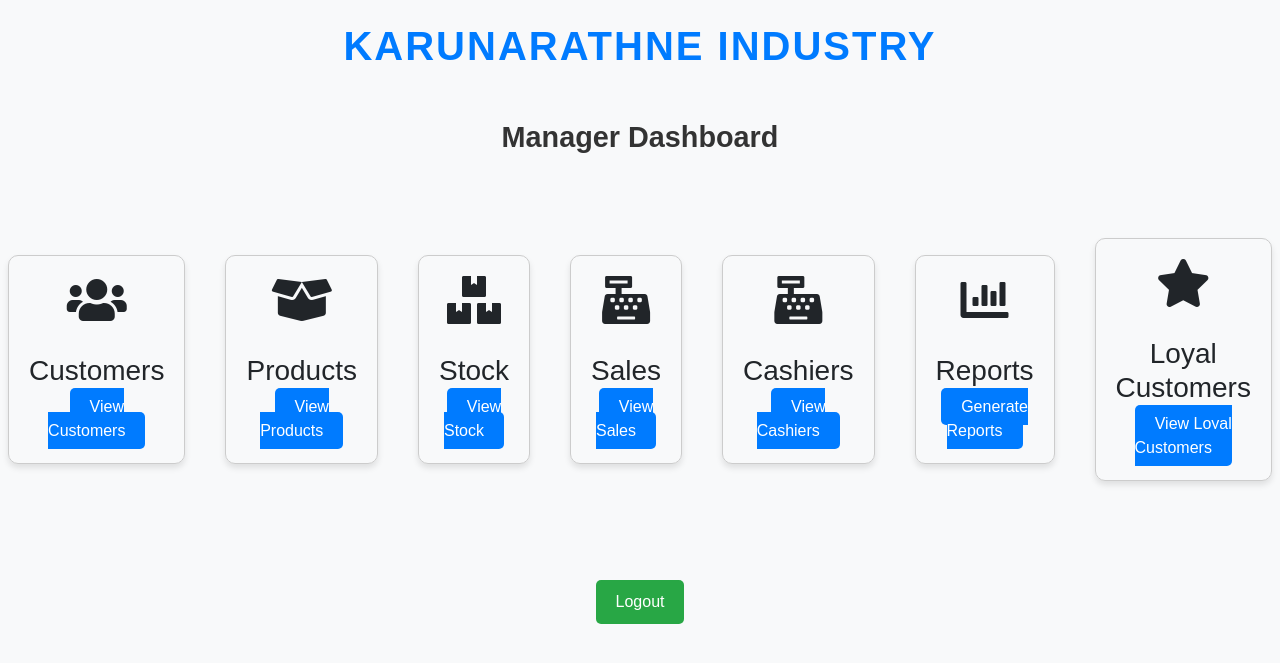
After one commit to Imasha-Senadheera/Karunarathne-Industry, a PHP site: page /manager_dashboard.php in a window 1280 px wide. The commit adds this page. Shown: the top 663 px of the page. Run offline with PHP 8.4, Linux system fonts and the light colour scheme.

Commit message:
12th Commit

```diff
--- /dev/null
+++ b/log1/manager_dashboard.php
@@ -0,0 +1,125 @@
+<!DOCTYPE html>
+<html>
+<head>
+    <title>Manager Dashboard</title>
+    <link rel="stylesheet" href="https://stackpath.bootstrapcdn.com/bootstrap/4.5.2/css/bootstrap.min.css">
+    <link rel="stylesheet" href="https://cdnjs.cloudflare.com/ajax/libs/font-awesome/5.15.1/css/all.min.css">
+    <style>
+        body {
+            margin: 0;
+            padding: 0;
+            background-color: #f8f9fa; /* Set a background color if needed */
+            font-family: 'Arial', sans-serif; /* Set a custom font style */
+        }
+
+        .page-container {
+            display: flex;
+            flex-direction: column;
+            justify-content: center;
+            align-items: center;
+            height: 80vh;
+        }
+
+        .company-name {
+            font-size: 2.5rem;
+            font-weight: bold;
+            color: #007bff;
+            text-transform: uppercase;
+            letter-spacing: 2px;
+        }
+
+        .dashboard-title {
+            font-size: 1.8rem;
+            font-weight: bold;
+            color: #333;
+            margin-top: 40px;
+        }
+
+        .dashboard-cards {
+            display: flex;
+            justify-content: center;
+            align-items: center;
+            height: 50vh;
+        }
+
+        .dashboard-card {
+            text-align: center;
+            padding: 20px;
+            margin: 20px;
+            border: 1px solid #ccc;
+            border-radius: 10px;
+            box-shadow: 0 4px 6px rgba(0, 0, 0, 0.1);
+        }
+
+        .dashboard-icon {
+            font-size: 3rem;
+            margin-bottom: 30px;
+        }
+
+        .dashboard-button {
+            padding: 10px 20px;
+            border: none;
+            border-radius: 5px;
+            background-color: #007bff;
+            color: white;
+            font-size: 1rem;
+            cursor: pointer;
+        }
+
+        .logout-button {
+            margin-top: 20px;
+            padding: 10px 20px;
+            border: none;
+            border-radius: 5px;
+            background-color: #28a745;
+            color: white;
+            font-size: 1rem;
+            cursor: pointer;
+        }
+    </style>
+</head>
+<body>
+    <div class="page-container">
+        <div class="company-name">Karunarathne Industry</div>
+        <div class="dashboard-title">Manager Dashboard</div>
+        <div class="dashboard-cards">
+            <div class="dashboard-card">
+                <i class="fas fa-users dashboard-icon"></i>
+                <h3>Customers</h3>
+                <a href="customers.php" class="dashboard-button">View Customers</a>
+            </div>
+            <div class="dashboard-card">
+                <i class="fas fa-box-open dashboard-icon"></i>
+                <h3>Products</h3>
+                <a href="product.php" class="dashboard-button">View Products</a>
+            </div>
+            <div class="dashboard-card">
+                <i class="fas fa-boxes dashboard-icon"></i>
+                <h3>Stock</h3>
+                <a href="stock.php" class="dashboard-button">View Stock</a>
+            </div>
+            <div class="dashboard-card">
+                <i class="fas fa-cash-register dashboard-icon"></i>
+                <h3>Sales</h3>
+                <a href="sales.php" class="dashboard-button">View Sales</a>
+            </div>
+            <div class="dashboard-card">
+                <i class="fas fa-cash-register dashboard-icon"></i>
+                <h3>Cashiers</h3>
+                <a href="cashier.php" class="dashboard-button">View Cashiers</a>
+            </div>
+            <div class="dashboard-card">
+                <i class="fas fa-chart-bar dashboard-icon"></i>
+                <h3>Reports</h3>
+                <a href="report.php" class="dashboard-button">Generate Reports</a>
+            </div>
+            <div class="dashboard-card">
+                <i class="fas fa-star dashboard-icon"></i>
+                <h3>Loyal Customers</h3>
+                <a href="loyal_customers.php" class="dashboard-button">View Loyal Customers</a>
+            </div>
+        </div>
+        <a href="login.php" class="logout-button">Logout</a>
+    </div>
+</body>
+</html>
```
Also changed, not shown: log1/login.php (+48 -21 lines).
